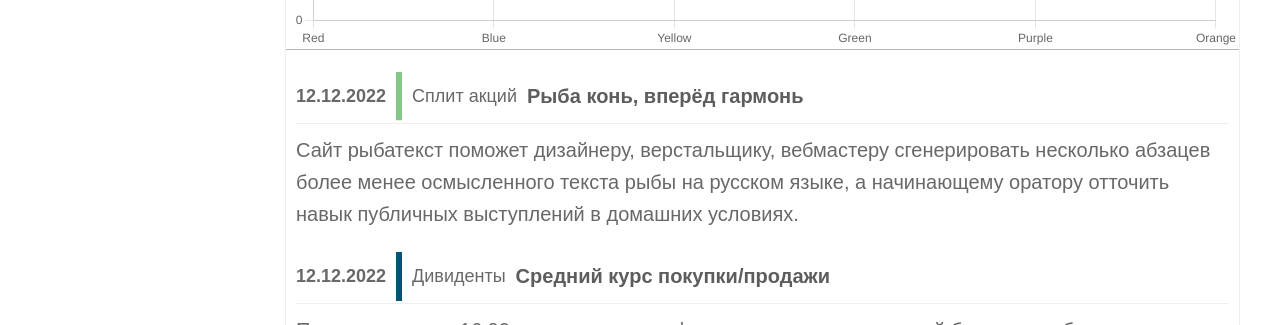
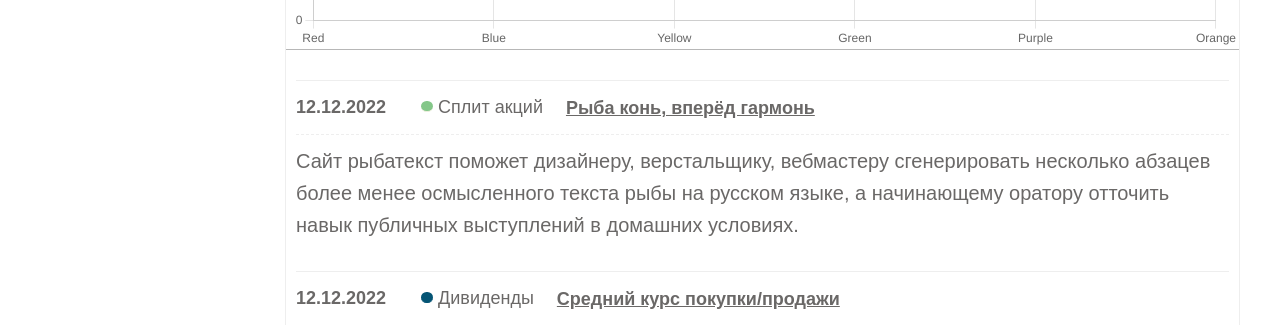
Before and after one commit to koras/moexbox, a React (Create React App) app: page /chart in a window 1280 px wide. Shown: the part 627-952 px from the top of the page. Built offline with nearby package versions, Linux system fonts and the light colour scheme.

Commit message:
Новости, форматирование

```diff
--- a/src/component/news/Item.js
+++ b/src/component/news/Item.js
@@ -2,15 +2,39 @@ import { Link } from "react-router-dom";
 import { useSelector } from "react-redux";
 import "./styleNews.css";
 
-function Menu() {
+// event: "Новости",
+// type: "news",
+// ticker: 'btc',
+// title_url: 'kurs-ruble',
+// instrumentId: 1111,
+// date: "12.12.2022",
+
+const getUrl = (props) => {
+  return "/event/" + props.ticker + "/" + props.date + "/" + props.title_url;
+};
+const classNameEvent = (props) => {
+  return "news-item-head__divid news-item-head__event_" + props.type;
+};
+
+const checkChart = (props) => {
+  console.log(props);
+  return props.id;
+};
+
+
+function News() {
   const ObjectRow = (props) => {
     return (
-      <div  className="news-item">
+      <div className="news-item">
         <div className="news-item-head">
-          <div  className="news-item-head__date">{props.item.date}</div>
-          <div className={"news-item-head__divid news-item-head__event_"+props.item.type}></div>
-          <div className="news-item-head__event">{props.item.event}</div>
-          <div className="news-item-head__title">{props.item.title}</div>
+          <div className="news-item-head__date" onClick={()=>{checkChart(props.item.id)}}>{props.item.date}</div>
+          <div
+            className={classNameEvent(props?.item)}
+          ></div>
+          <div className="news-item-head__event">{props?.item?.event}</div>
+          <div className="news-item-head__title">
+            <Link to={()=>{getUrl(props.item)}}>{props.item.title}</Link>
+          </div>
         </div>
         <div className="news-item-head__text">{props.item.text}</div>
       </div>
@@ -28,4 +52,4 @@ function Menu() {
   );
 }
 
-export default Menu;
+export default News;
--- a/src/component/news/styleNews.css
+++ b/src/component/news/styleNews.css
@@ -2,7 +2,8 @@
 {
   display: block;
   padding: 0px 0px ;
-  margin: 10px 0px 0px 0px;
+  margin: 20px 0px 0px 0px;
+  border-top: 1px solid #eeeeee;
 }
 .news-item-head
 {
@@ -10,24 +11,33 @@
   padding: 2px 0px;
   margin: 0px;
   font-size: 18px;
-  border-bottom: 1px solid #eeeeee;
+  border-bottom: 1px #eeeeee;
+  border-bottom-style: dashed;
 }
 
 
 .news-item-head__date, .news-item-head__event, .news-item-head__title {
+ font-size: 18px;
+ padding: 10px 10px 10px 0px;
+}
+
+.news-item-head__title a {
   font-size: 18px;
-  padding: 10px 10px 10px 0px;
 }
 
 .news-item-head__title {
   font-size: 20px;
-  padding: 8px 0px;
-  color: #5d5d5d;
+  padding: 8px 13px;
   font-weight: 600;
 }
 
 
 .news-item-head__date {
+  font-weight: 600;
+  cursor: pointer;
+}
+
+.news-item-head__date, .news-item-head__title, .news-item-head__title a  {
   color:#6a6867;
   font-weight: 600;
 }
@@ -38,8 +48,11 @@
 }
 
 .news-item-head__divid {
-  padding: 5px 3px;
-  margin: 0px 10px 0px 0px ;
+  padding: 4px 5px;
+  margin: 18px 5px 0px 25px;
+  border-radius: 10px;
+  height: 2px;
+  width: 2px;
 }
 
 .news-item-head__event_split {
--- a/src/modules/charts/LineTest.js
+++ b/src/modules/charts/LineTest.js
@@ -1,4 +1,4 @@
-import React,{useEffect,useRef} from 'react';
+import React,{useRef} from 'react';
 import {
   Chart as ChartJS,
   CategoryScale,
--- a/src/slices/counterSlice.js
+++ b/src/slices/counterSlice.js
@@ -8,7 +8,9 @@ const initialState = {
       id: 100,
       event: "Сплит акций",
       type: "split",
+      title_url: 'split-acti',
       instrumentId: 1111,
+      ticker: 'btc',
       date: "12.12.2022",
       title: "Рыба конь, вперёд гармонь",
       text: "Сайт рыбатекст поможет дизайнеру, верстальщику, вебмастеру сгенерировать несколько абзацев более менее осмысленного текста рыбы на русском языке, а начинающему оратору отточить навык публичных выступлений в домашних условиях.",
@@ -16,9 +18,11 @@ const initialState = {
     },
     {
       id: 101,
-      event: "Дивиденты",
+      event: "Дивиденды",
       type: "dividend",
+      title_url: 'dividends',
       instrumentId: 1111,
+      ticker: 'btc',
       date: "12.12.2022",
       title: " Cредний курс покупки/продажи",
       text: "По состоянию на 16:00 мск на основе информации, предоставленной банками и обменными пунктами Москвы, Cредний курс покупки/продажи наличного доллара составил 62,68/68 руб",
@@ -28,6 +32,8 @@ const initialState = {
       id: 102,
       event: "Новости",
       type: "news",
+      ticker: 'btc',
+      title_url: 'full-ruble',
       instrumentId: 1111,
       date: "12.12.2022",
       title: "Обвал рубля",
@@ -38,6 +44,8 @@ const initialState = {
       id: 103,
       event: "Новости",
       type: "news",
+      ticker: 'btc',
+      title_url: 'kurs-ruble',
       instrumentId: 1111,
       date: "12.12.2022",
       title: "Новый курс рубля",
```
